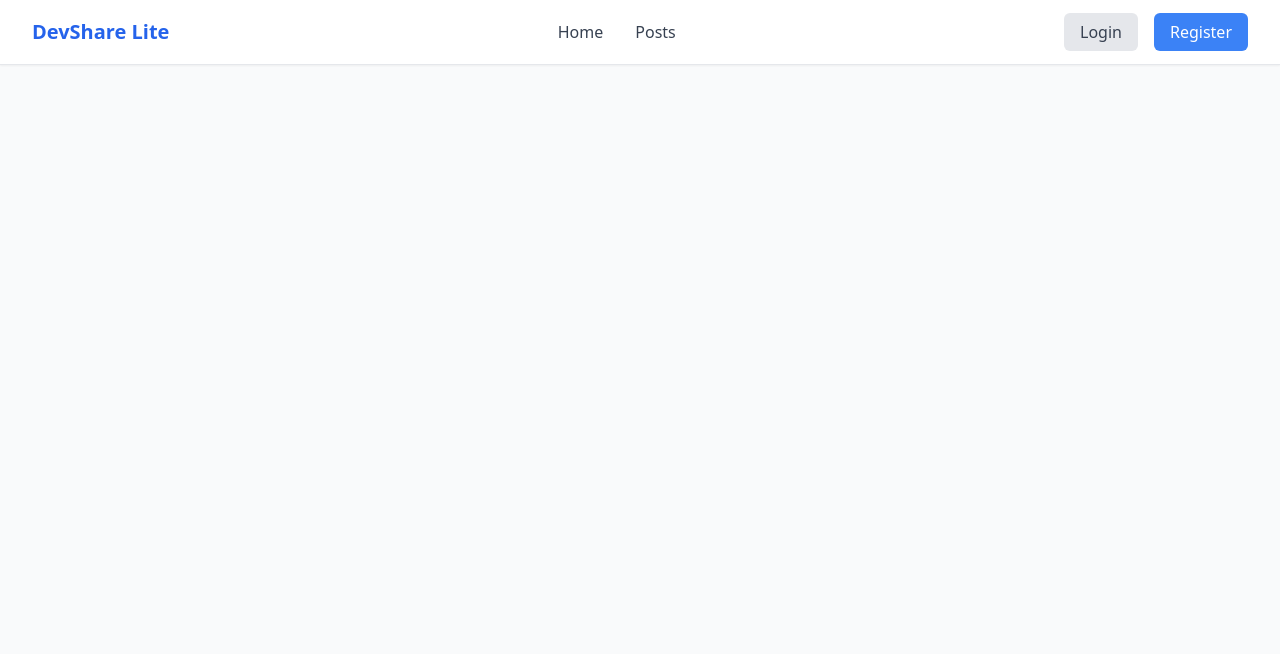
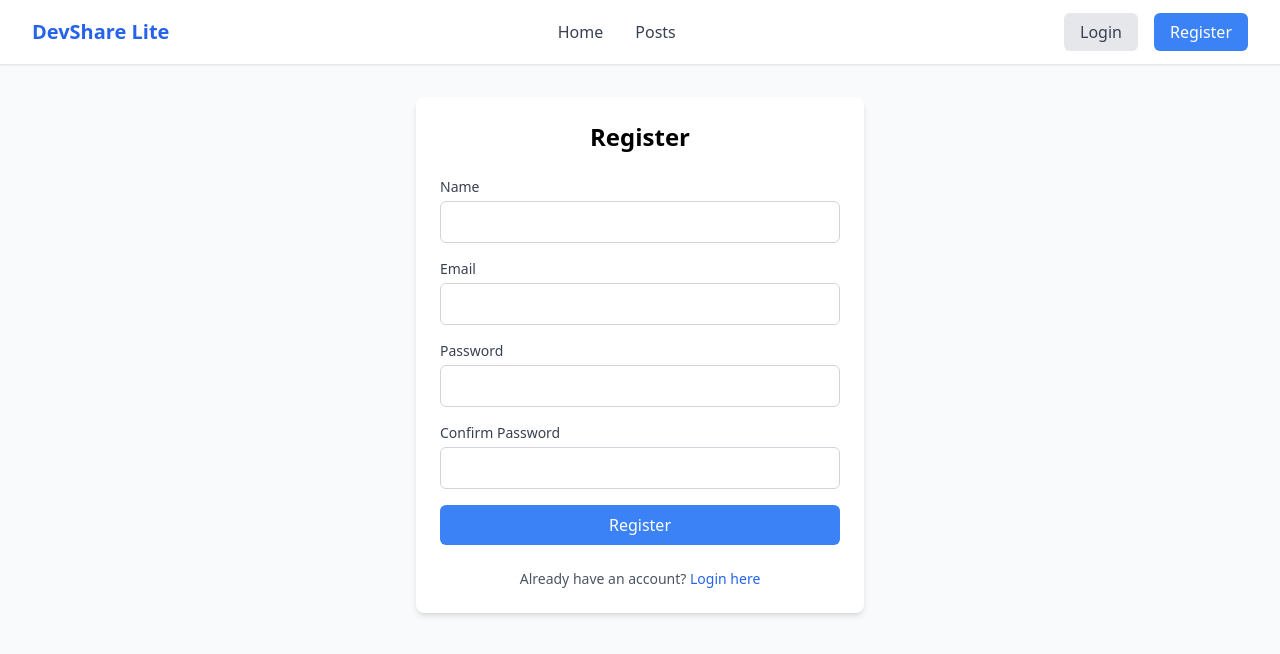
Before and after one commit to caotrinhthinh/DevShare-Lite-Frontend, a React (Vite) app: page / in a window 1280 px wide. Shown: the top 654 px of the page. Built offline with nearby package versions, Linux system fonts and the light colour scheme.

Commit message:
Add Register Form

```diff
--- a/src/components/Auth/LoginForm.tsx
+++ b/src/components/Auth/LoginForm.tsx
@@ -46,7 +46,7 @@ const LoginForm = () => {
     <div className="max-w-md mx-auto bg-white rounded-lg shadow-md p-6">
       <h2 className="text-2xl font-bold text-center mb-6">Login</h2>
 
-      <form className="space-y-4">
+      <form onSubmit={handleSubmit(onSubmit)} className="space-y-4">
         <div>
           <label className="block text-sm font-medium text-gray-700 mb-1">
             Email
--- a/src/components/Auth/RegisterForm.tsx
+++ b/src/components/Auth/RegisterForm.tsx
@@ -0,0 +1,97 @@
+import { yupResolver } from "@hookform/resolvers/yup";
+import { useForm } from "react-hook-form";
+import { Link, useNavigate } from "react-router-dom";
+import { toast } from "react-toastify";
+import * as yup from "yup";
+
+const schema = yup.object({
+  name: yup.string().required("Name is required"),
+  email: yup
+    .string()
+    .email("Invalid email format")
+    .required("Email is required"),
+  password: yup
+    .string()
+    .min(6, "Password must be at least 6 characters")
+    .required("Password is required"),
+  confirmPassword: yup
+    .string()
+    .oneOf([yup.ref("password")], "Passwords must match")
+    .required("Confirm Password is required"),
+});
+
+type FormData = yup.InferType<typeof schema>;
+
+const RegisterForm = () => {
+  const navigate = useNavigate();
+
+  const {
+    register,
+    handleSubmit,
+    formState: { errors, isSubmitting },
+  } = useForm<FormData>({
+    resolver: yupResolver(schema),
+  });
+
+  const onSubmit = async (data: FormData) => {
+    try {
+      // Gửi dữ liệu đăng ký ở đây nếu có API
+      toast.success("Registration successful!");
+      navigate("/login");
+    } catch (error: any) {
+      toast.error(error.response?.data?.message || "Registration failed");
+    }
+  };
+
+  const renderField = (
+    name: keyof FormData,
+    label: string,
+    type: "text" | "email" | "password"
+  ) => (
+    <div>
+      <label className="block text-sm font-medium text-gray-700 mb-1">
+        {label}
+      </label>
+      <input
+        type={type}
+        {...register(name)}
+        className={`input w-full ${errors[name] ? "border-red-500" : ""}`}
+      />
+      {errors[name] && (
+        <p className="text-red-500 text-sm mt-1">{errors[name]?.message}</p>
+      )}
+    </div>
+  );
+
+  return (
+    <div className="max-w-md mx-auto bg-white rounded-lg shadow-md p-6">
+      <h2 className="text-2xl font-bold text-center mb-6">Register</h2>
+
+      <form onSubmit={handleSubmit(onSubmit)} className="space-y-4">
+        {renderField("name", "Name", "text")}
+        {renderField("email", "Email", "email")}
+        {renderField("password", "Password", "password")}
+        {renderField("confirmPassword", "Confirm Password", "password")}
+
+        <button
+          type="submit"
+          className="btn btn-primary w-full"
+          disabled={isSubmitting}
+        >
+          {isSubmitting ? "Registering..." : "Register"}
+        </button>
+      </form>
+
+      <div className="mt-6 text-center">
+        <p className="text-sm text-gray-600">
+          Already have an account?{" "}
+          <Link to="/login" className="text-primary-600 hover:text-primary-500">
+            Login here
+          </Link>
+        </p>
+      </div>
+    </div>
+  );
+};
+
+export default RegisterForm;
--- a/src/components/Layout/Layout.tsx
+++ b/src/components/Layout/Layout.tsx
@@ -1,7 +1,7 @@
 import React, { type ReactNode } from "react";
 import Header from "./Header";
 import { ToastContainer } from "react-toastify";
-import LoginForm from "../Auth/LoginForm";
+import RegisterForm from "../Auth/RegisterForm";
 
 interface LayoutProps {
   children: ReactNode;
@@ -12,6 +12,7 @@ const Layout = ({ children }: LayoutProps) => {
       <Header />
       <main className="max-w-7xl mx-auto px-4 sm:px-6 lg:px-8 py-8">
         {/* {children} */}
+        <RegisterForm />
       </main>
       <ToastContainer
         position="top-right"
```
